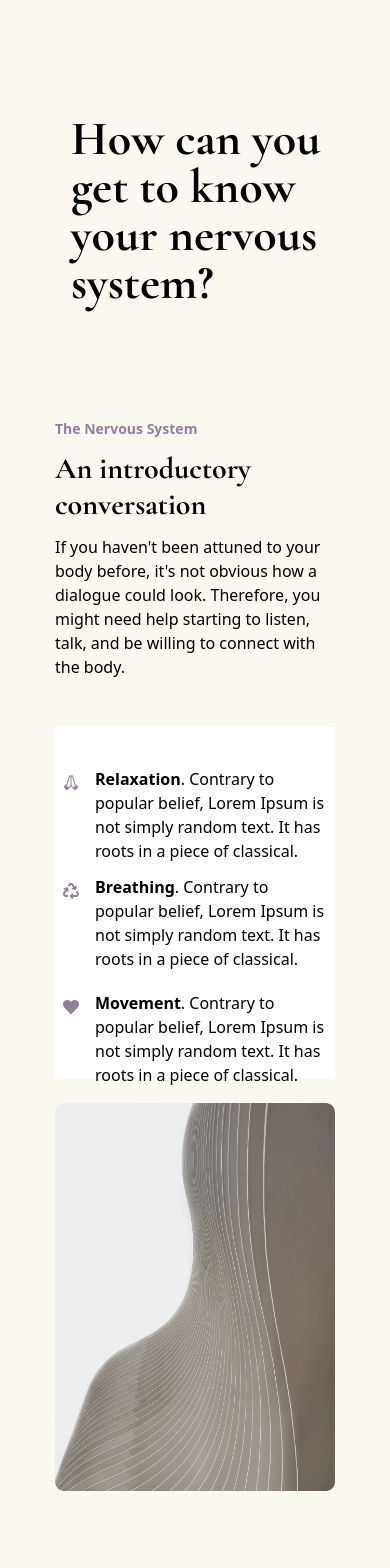
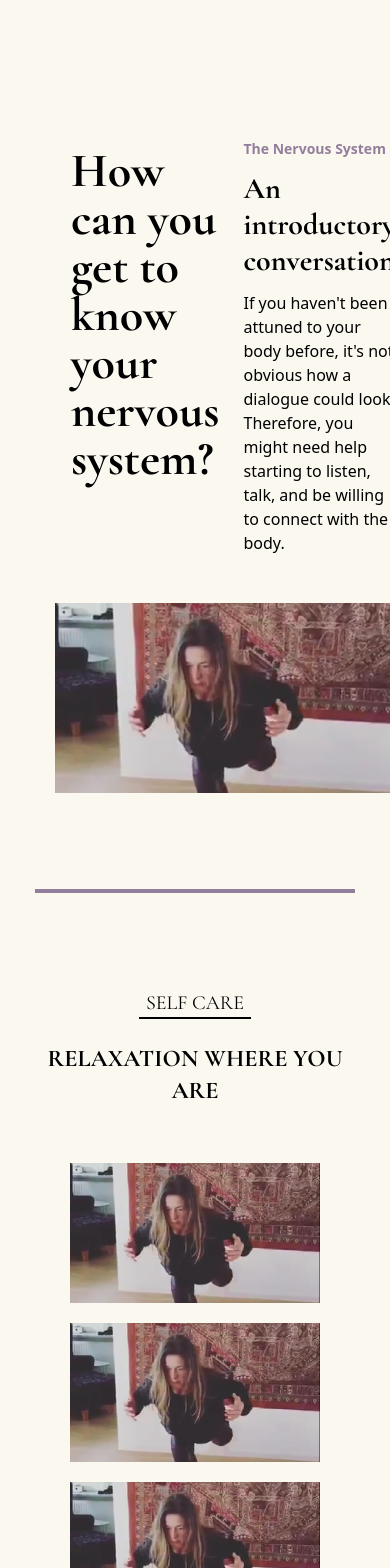
Before and after one commit to frykhamn/isa, a React (Vite) app: page / in a window 390 px wide. Shown: the part 1240-2808 px from the top of the page. Built offline with nearby package versions, Linux system fonts and the light colour scheme.

Commit message:
tajtat till

```diff
--- a/src/componenets/MailSection.jsx
+++ b/src/componenets/MailSection.jsx
@@ -4,7 +4,7 @@ import border from "../assets/border.png";
 
 export const MailSection = () => {
   return (
-    <div className="container mx-auto py-36 flex justify-center ">
+    <div className="container mx-auto pt-20 flex justify-center ">
       <form
         className="flex flex-col items-center  bg-gray-200 md:w-[900px]"
         onSubmit={(e) => e.preventDefault()}
--- a/src/pages/home-page/HomePage.jsx
+++ b/src/pages/home-page/HomePage.jsx
@@ -6,6 +6,7 @@ import { RetreatsSection } from "./components/RetreatsSection";
 import { BreathworkSection } from "./components/BreathworkSection";
 import hero from "./../../assets/hero.png";
 import { MailSection } from "../../componenets/MailSection";
+import { InformationSection } from "./components/InformationSection";
 
 export default function HomePage() {
 
@@ -18,7 +19,8 @@ export default function HomePage() {
       </section>
       <div className="border-2 mx-auto border-textAcc my-24 w-80 sm:w-[36rem] md:w-[43rem] lg:w-[53rem] "></div>
       <section className="conatiner mx-auto w-4/5 xl:max-w-[1000px]">
-        <TreatmenstSection></TreatmenstSection>
+      {/*   <TreatmenstSection></TreatmenstSection> */}
+      <InformationSection></InformationSection>
       </section>
       <div className="border-2 mx-auto border-textAcc my-24 w-80 sm:w-[36rem] md:w-[43rem] lg:w-[53rem] "></div>
       <section className="conatiner mx-auto w-4/5 xl:max-w-[1000px]">
@@ -31,6 +33,7 @@ export default function HomePage() {
       <div className="border-2 mx-auto border-textAcc my-24 w-80 sm:w-[36rem] md:w-[43rem] lg:w-[53rem] "></div>
       <section className="conatiner mx-auto w-4/5 xl:max-w-[1000px]">
         <RetreatsSection></RetreatsSection>
+      <MailSection></MailSection>
       </section>
       <section
         className="w-full h-[38rem] md:h-[42rem] xl:h-[48rem] mt-24 grid place-content-center"
@@ -43,7 +46,6 @@ export default function HomePage() {
         <BreathworkSection></BreathworkSection>
       </section>
       <section>
-        <MailSection></MailSection>
       </section>
     </>
   );
--- /dev/null
+++ b/src/pages/home-page/components/InformationSection.jsx
@@ -0,0 +1,30 @@
+import React from "react";
+import video from "../../../assets/video.png";
+
+export const InformationSection = () => {
+  return (
+    <div className="container mx-auto grid md:grid-cols-2 gap-6  items-center pt-12 px-4 lg:px-8 ">
+      <h2 className="font-cor text-5xl font-bold mb-16 pl-4">
+        How can you get to know your nervous system?
+      </h2>
+      <div className="lg:col-span-1 pt-6">
+        <div className=" ">
+          <p className="text-sm text-textAcc font-bold mb-3">
+            The Nervous System
+          </p>
+          <h3 className="font-cor font-bold text-3xl mb-3">
+            An introductory conversation
+          </h3>
+          <p className="mb-6 max-w-[24rem]">
+            If you haven't been attuned to your body before, it's not obvious
+            how a dialogue could look. Therefore, you might need help starting
+            to listen, talk, and be willing to connect with the body.
+          </p>
+        </div>
+      </div>
+      <div className="content-center col-span-2 md:px-5">
+        <img src={video} alt="video" className="w-full h-full" />
+      </div>
+    </div>
+  );
+};
--- a/src/pages/home-page/components/VideoSection.jsx
+++ b/src/pages/home-page/components/VideoSection.jsx
@@ -12,8 +12,10 @@ const VideoComponent = ({ title, subtitle, videoLink }) => {
       <h3 className="text-center text-2xl font-cor font-bold uppercase mb-4 mt-6">
         {subtitle}
       </h3>
-      <div className="self-center w-4/5 lg:max-w-[978px] aspect-h-9 border mt-10">
-        <img src={video} alt="" />
+      <div className="self-center w-4/5 lg:max-w-[978px] aspect-h-9  mt-10 flex gap-5 md:flex-row flex-col justify-center">
+        <img src={video} alt="" className="md:w-40"/>
+        <img src={video} alt="" className="md:w-40"/>
+        <img src={video} alt="" className="md:w-40"/>
         {/*      <iframe
           className="w-full h-full"
           src={videoLink}
@@ -29,7 +31,7 @@ const VideoComponent = ({ title, subtitle, videoLink }) => {
         in order to become friends with itself?
       </p>
       <p className="pt-4 self-center max-w-[32rem] leading-loose">
-      Video material or audio files. Choose what suits you. You can find more recordings <Link className="text-textAcc">Here</Link>
+        Video material or audio files. Choose what suits you. You can find more recordings <Link className="text-textAcc">Here</Link>
       </p>
     </div>
   );
```
